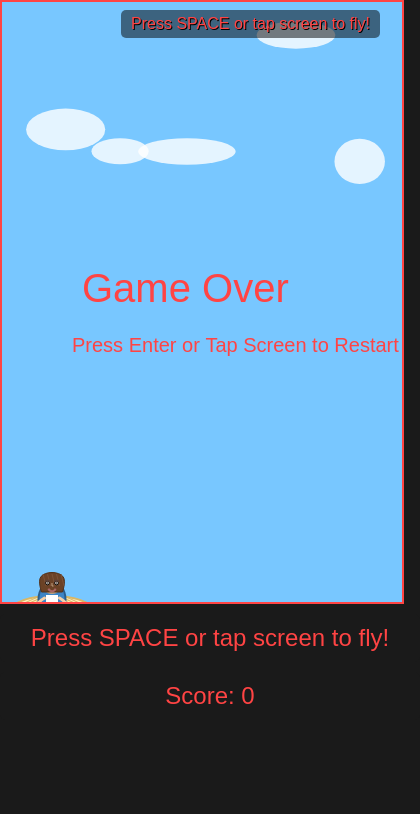
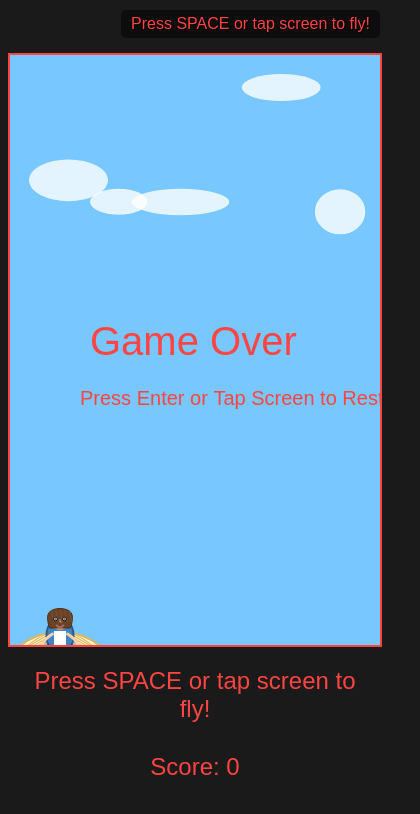
Before and after one commit to dharmautomo/Flappy-Man, a plain HTML site: page game.html in a window 390 px wide. Shown: the whole page, 420 px wide, since content can reach past the window. Drawn offline with Linux system fonts and the light colour scheme.

Commit message:
Assistant checkpoint: Add fullscreen support for mobile devices
Assistant generated file changes:
- game.html: Add viewport meta tag and fullscreen styles, Update canvas and UI styles for mobile fullscreen, Make score and instructions responsive, Add responsive canvas sizing

---

User prompt:

Make it full screen when on mobile

```diff
--- a/game.html
+++ b/game.html
@@ -2,18 +2,28 @@
 <html lang="en">
 <head>
     <meta charset="UTF-8">
+    <meta name="viewport" content="width=device-width, initial-scale=1.0, maximum-scale=1.0, user-scalable=no">
     <title>Extreme Flappy Bird</title>
     <style>
         body {
             margin: 0;
+            padding: 0;
             overflow: hidden;
             background: #1a1a1a;
+            width: 100vw;
+            height: 100vh;
+            display: flex;
+            flex-direction: column;
+            align-items: center;
+            justify-content: center;
         }
         #gameCanvas {
             display: block;
             margin: 0 auto;
             background: #78c7ff; /* Sky blue background */
             border: 2px solid #ff4444;
+            max-width: 100%;
+            max-height: 80vh;
         }
         #score {
             color: #ff4444;
@@ -23,11 +33,12 @@
             margin: 10px auto 0;
             background: #1a1a1a;
             border-radius: 5px;
-            width: 400px;
+            width: 90%;
+            max-width: 400px;
             padding: 10px;
         }
         #instructions {
-            position: absolute;
+            position: fixed;
             top: 10px;
             right: 10px;
             color: #ff4444;
@@ -38,6 +49,7 @@
             padding: 5px 10px;
             background: rgba(0, 0, 0, 0.5);
             border-radius: 5px;
+            z-index: 10;
         }
         #bottom-instruction {
             margin-top: 10px;
@@ -48,7 +60,8 @@
             padding: 10px;
             background: #1a1a1a;
             border-radius: 5px;
-            width: 400px;
+            width: 90%;
+            max-width: 400px;
             margin: 10px auto 0;
         }
     </style>
@@ -63,6 +76,27 @@
         const canvas = document.getElementById('gameCanvas');
         const ctx = canvas.getContext('2d');
         const scoreDisplay = document.getElementById('score');
+
+        // Responsive canvas sizing
+        function resizeCanvas() {
+            const windowWidth = window.innerWidth;
+            const windowHeight = window.innerHeight;
+
+            if (windowWidth < 500) {
+                // Mobile layout
+                canvas.width = Math.min(windowWidth * 0.95, 400);
+                canvas.height = Math.min(windowHeight * 0.7, 600);
+            } else {
+                // Desktop layout
+                canvas.width = 400;
+                canvas.height = 600;
+            }
+        }
+
+        // Call resize on load and when window size changes
+        window.addEventListener('load', resizeCanvas);
+        window.addEventListener('resize', resizeCanvas);
+        resizeCanvas();
 
         // Game variables
         let bird = {
```
